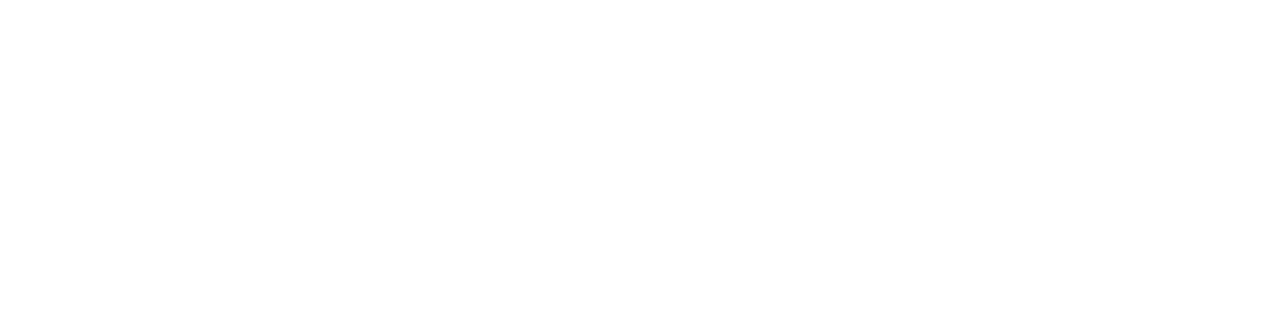
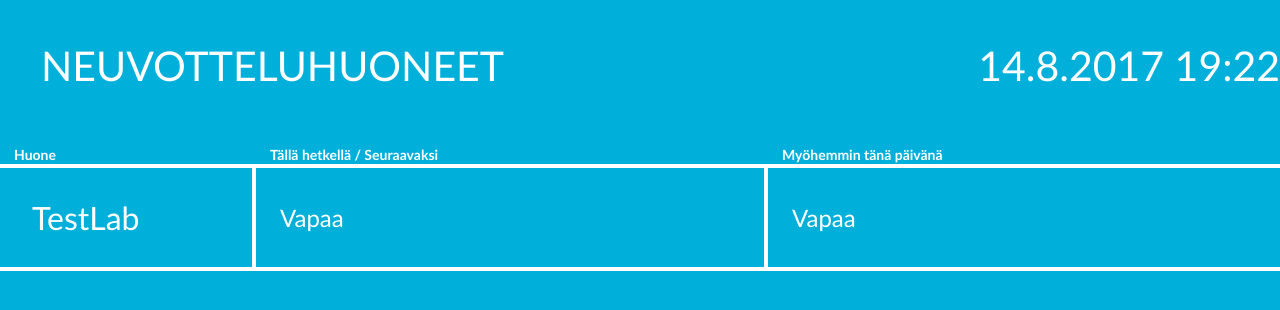
Before and after one commit to karivatj/Script-Tools, a plain HTML site: page CalendarInfoscreen/src/web/index.html in a window 1280 px wide. Drawn offline with nearby package versions, Linux system fonts and the light colour scheme.

Commit message:
Moved HTML to web sub dir

```diff
--- a/CalendarInfoscreen/src/index.html
+++ b/CalendarInfoscreen/src/index.html
@@ -7,7 +7,7 @@
     <link rel="stylesheet" href="./stylesheet.css"/>
 </head>
 <body>
-    <script src="./dist/js/jquery-3.1.1.min.js"></script>
+    <script src="./dist/jquery-3.2.1.min.js"></script>
     <div id="textbox">
     <p class="headline">NEUVOTTELUHUONEET</p>
     <p id="datetime" class="text"></p>
@@ -18,8 +18,7 @@
     <script language="javascript">
         function init() {
             console.log("Initialize");
-
-            readCalendarData("./dist/meetings.txt")
+            readCalendarData("./content.html")
             updateClock();
         }
 
@@ -43,7 +42,7 @@
           rawFile.send(null);
 
           setTimeout(function() {
-              readCalendarData("../dist/meetings.txt");
+              readCalendarData("./content.html");
           }, 300000)
         }
 
--- /dev/null
+++ b/CalendarInfoscreen/src/web/content.html
@@ -0,0 +1,16 @@
+<table>
+<colgroup
+<col class="column10"/>
+<col class="column30"/>
+<col class="column15"/>
+<col class="column30"/>
+<col class="column15"/>
+</colgroup>
+<tr><th>Huone</th><th>Tällä hetkellä / Seuraavaksi</th><th></th><th>Myöhemmin tänä päivänä</th><th></th></tr><tr>
+<td class="meetingroom">TestLab</td>
+<td class="event_primary">Vapaa</td>
+<td class="eventdate_primary"></td>
+<td class="event_secondary">Vapaa</td>
+<td class="eventdate_secondary"></td>
+</tr>
+</table>
--- a/CalendarInfoscreen/src/web/index.html
+++ b/CalendarInfoscreen/src/web/index.html
@@ -0,0 +1,72 @@
+<!DOCTYPE html>
+<html lang="en">
+<head>
+    <meta charset="utf-8">
+    <title>Neuvotteluhuoneet</title>
+    <meta http-equiv="refresh" content="900" >
+    <link rel="stylesheet" href="./stylesheet.css"/>
+</head>
+<body>
+    <script src="./dist/jquery-3.2.1.min.js"></script>
+    <div id="textbox">
+    <p class="headline">NEUVOTTELUHUONEET</p>
+    <p id="datetime" class="text"></p>
+    </div>
+    <div style="clear: both;"></div>
+    <p id="meeting_content"></p>
+
+    <script language="javascript">
+        function init() {
+            console.log("Initialize");
+            readCalendarData("./content.html")
+            updateClock();
+        }
+
+        function readCalendarData(file)
+        {
+          var rawFile = new XMLHttpRequest();
+          rawFile.open("GET", file + "?_=" + new Date().getTime(), true);
+          rawFile.setRequestHeader('Cache-Control', 'no-cache');
+
+          rawFile.onreadystatechange = function ()
+          {
+              if(rawFile.readyState === 4)
+              {
+                  if(rawFile.status === 200 || rawFile.status == 0)
+                  {
+                      var data = rawFile.responseText;
+                      document.getElementById('meeting_content').innerHTML = data;
+                  }
+              }
+          }
+          rawFile.send(null);
+
+          setTimeout(function() {
+              readCalendarData("./content.html");
+          }, 300000)
+        }
+
+        function updateClock() {
+            var currentTime = new Date()
+            var year = currentTime.getFullYear()
+            var month = currentTime.getMonth() + 1;
+            var day = currentTime.getDate();
+            var hours = currentTime.getHours();
+            var minutes = currentTime.getMinutes();
+            var seconds = currentTime.getSeconds();
+
+            if (minutes < 10){
+            minutes = "0" + minutes
+            }
+            if (seconds < 10){
+            seconds = "0" + seconds
+            }
+
+            document.getElementById('datetime').innerHTML = [day + "." + month + "." + year + " " + hours + ":" + minutes];
+            setTimeout(updateClock, 1000);
+        }
+
+        window.onload = init();
+    </script>
+</body>
+</html>
--- a/CalendarInfoscreen/src/stylesheet.css
+++ b/CalendarInfoscreen/src/web/stylesheet.css
@@ -39,6 +39,7 @@ th, td {
     color: white;
     float: right;
 }
+
 .meetingroom {
     font-family: calibri;
     font-size: 32px;
```
